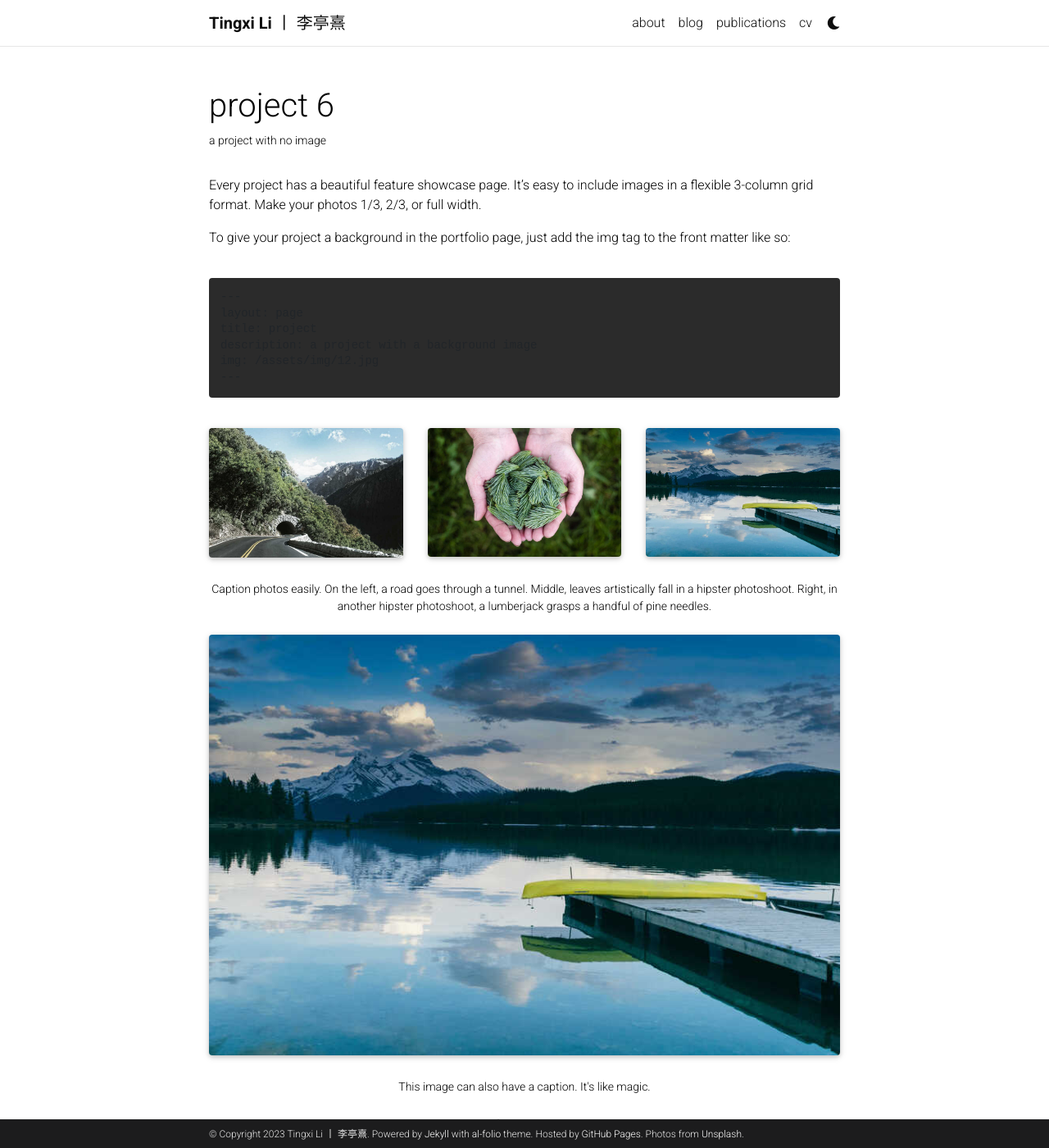
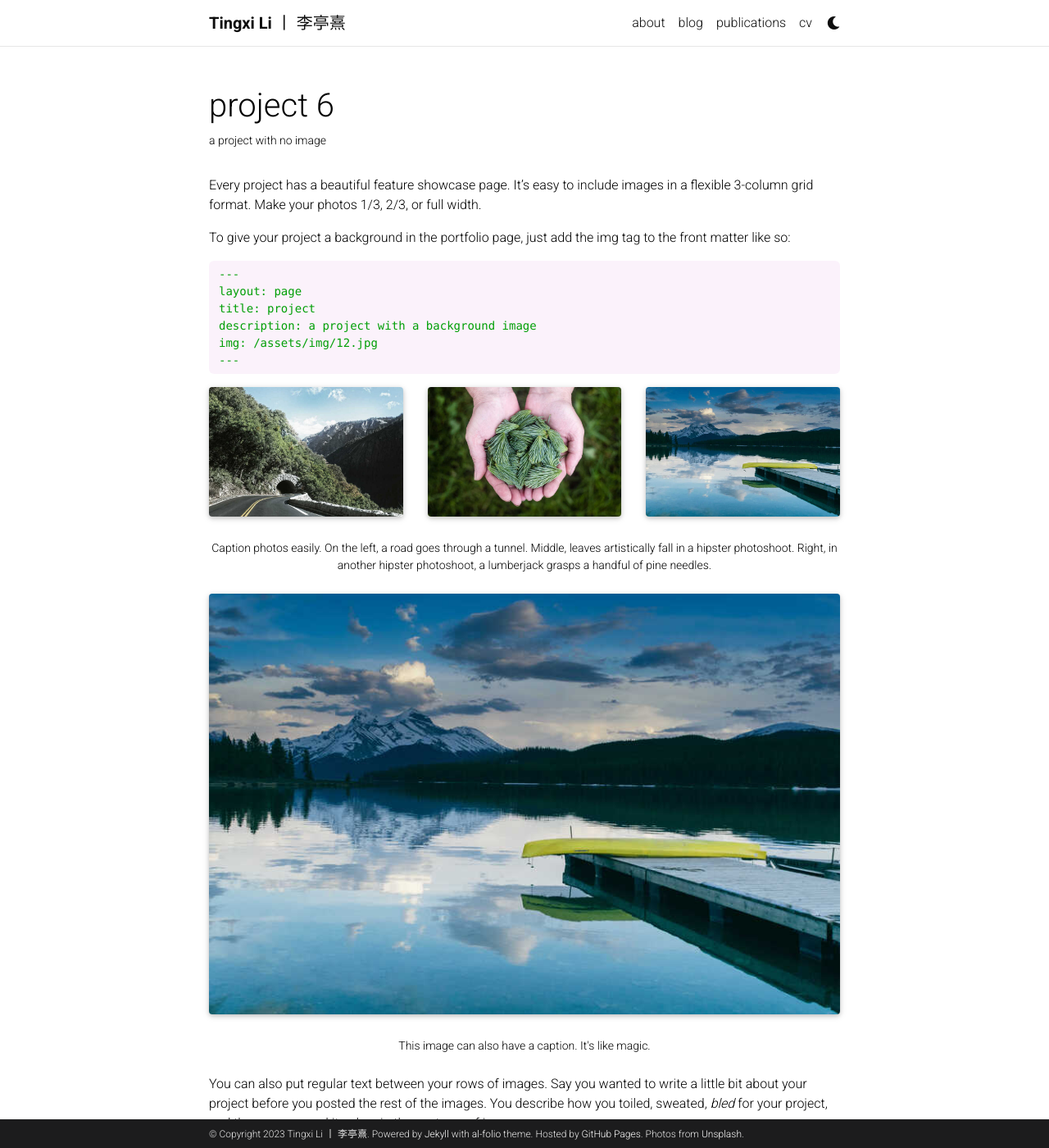
Before and after one commit to tinzzyli/tinzzyli.github.io, a Jekyll site: the page built from _projects/6_project.md, in a window 1280 px wide and 1400 px high. Shown: the whole window at 82% size. Built offline with Jekyll 4.4.1, drawn with Linux system fonts in a browser that asks for light colours; full-size pictures stand in for the smaller copies a plugin makes; comment, search, counter and statistics services are not loaded; a style sheet for code colours, icons or effects is not loaded.

Commit message:
style change

```diff
--- a/_sass/_base.scss
+++ b/_sass/_base.scss
@@ -610,65 +610,65 @@
 }
 
 // Rouge Color Customization
-// figure.highlight {
-//   margin: 0 0 1rem;
-// }
+figure.highlight {
+  margin: 0 0 1rem;
+}
 
-// pre {
-//   color: var(--global-theme-color);
-//   background-color: var(--global-code-bg-color);
-//   border-radius: 6px;
-//   padding: 6px 12px;
-//   pre, code {
-//     background-color: transparent;
-//     border-radius: 0;
-//     padding: 0;
-//   }
-// }
+pre {
+  color: var(--global-theme-color);
+  background-color: var(--global-code-bg-color);
+  border-radius: 6px;
+  padding: 6px 12px;
+  pre, code {
+    background-color: transparent;
+    border-radius: 0;
+    padding: 0;
+  }
+}
 
-// code {
-//   color: var(--global-theme-color);
-//   background-color: var(--global-code-bg-color);
-//   border-radius: 3px;
-//   padding: 3px 3px;
-// }
+code {
+  color: var(--global-theme-color);
+  background-color: var(--global-code-bg-color);
+  border-radius: 3px;
+  padding: 3px 3px;
+}
 
 //========================================new code block style====
 
 
-figure.highlight {
-  margin: 0 0 1rem;
-}
-  code {
-    font-family: "Fira Code", monospace;
-    font-size: 0.85em;
-    line-height: 1.4;
-    display: block;
-    background-color: #2B2B2B;
-    color: #D6DEEB;
-    padding: 1em;
-    border-radius: 4px;
-    overflow-x: auto;
-    margin: 1.5em 0;
-  }
+// figure.highlight {
+//   margin: 0 0 1rem;
+// }
+//   code {
+//     font-family: "Fira Code", monospace;
+//     font-size: 0.85em;
+//     line-height: 1.4;
+//     display: block;
+//     background-color: #2B2B2B;
+//     color: #D6DEEB;
+//     padding: 1em;
+//     border-radius: 4px;
+//     overflow-x: auto;
+//     margin: 1.5em 0;
+//   }
 
-  line-numbers {
-    color: #6D7891;
-    display: inline-block;
-    font-size: 0.85em;
-    margin: 0;
-    padding-right: 1em;
-    text-align: right;
-    user-select: none;
-    width: 3.5em;
-  }
+//   line-numbers {
+//     color: #6D7891;
+//     display: inline-block;
+//     font-size: 0.85em;
+//     margin: 0;
+//     padding-right: 1em;
+//     text-align: right;
+//     user-select: none;
+//     width: 3.5em;
+//   }
 
-  highlighted-line {
-    background-color: #3B3B3B;
-    display: block;
-    margin: 0 -1em;
-    padding: 0 1em;
-  }
+//   highlighted-line {
+//     background-color: #3B3B3B;
+//     display: block;
+//     margin: 0 -1em;
+//     padding: 0 1em;
+//   }
 
 
 //========================================new code block style====
```
